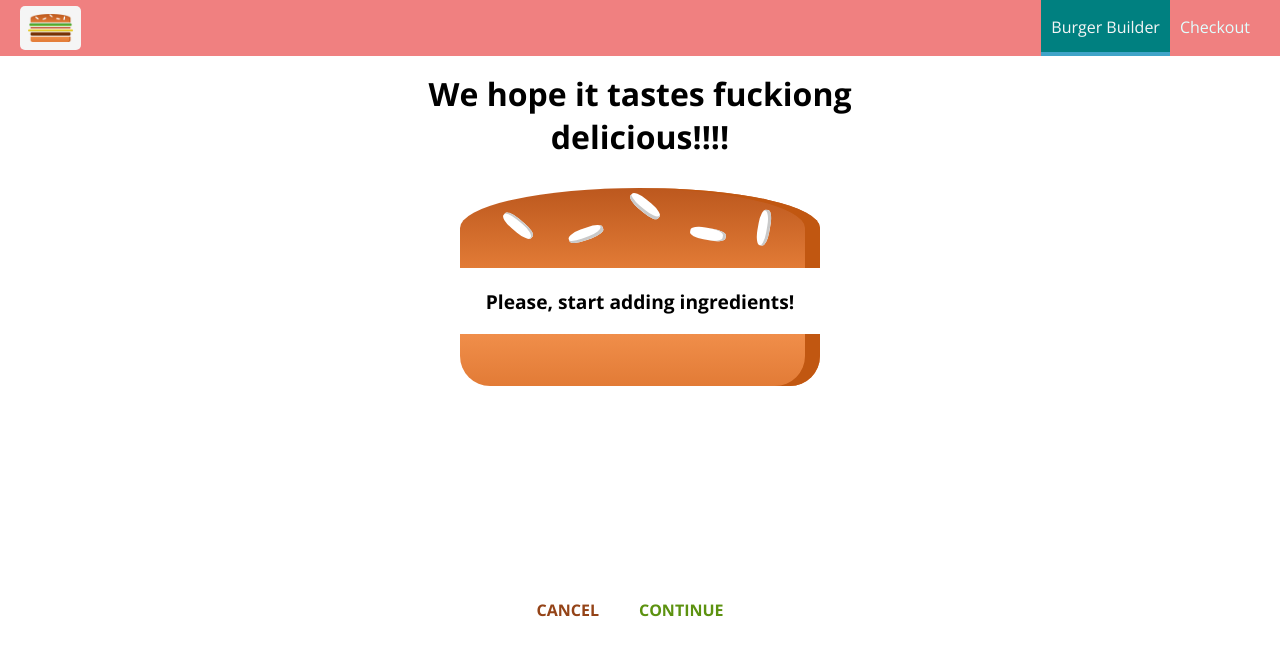
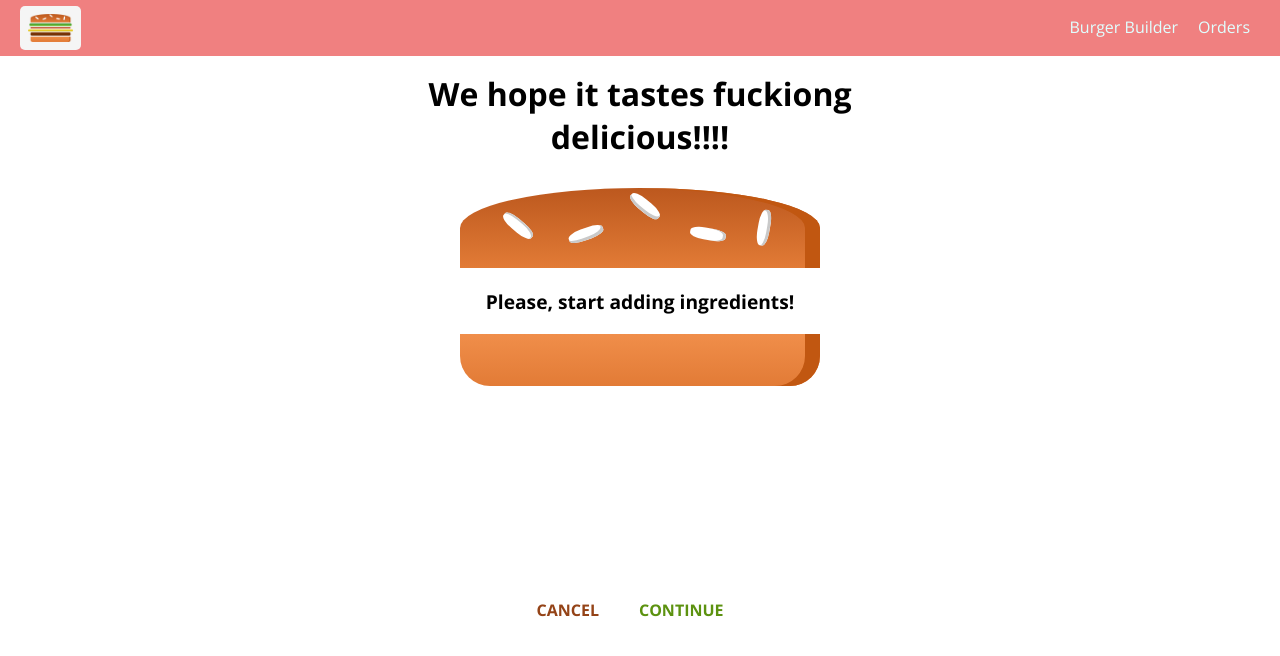
Before and after one commit to khali16/burger, a React app: page /checkout in a window 1280 px wide. Shown: the top 656 px of the page. Built offline with nearby package versions, Linux system fonts and the light colour scheme.

Commit message:
outputting the orders

```diff
--- a/src/components/Navigation/NavigationItems/NavigationItems.js
+++ b/src/components/Navigation/NavigationItems/NavigationItems.js
@@ -1,12 +1,12 @@
-import React from 'react';
-import styles from './NavigationItems.module.css';
-import NavigationItem from './NavigationItem/NavigationItem';
+import React from "react";
+import styles from "./NavigationItems.module.css";
+import NavigationItem from "./NavigationItem/NavigationItem";
 
 const navigationItems = (props) => (
-    <ul className={styles.NavigationItems}>
-        <NavigationItem link="/" active>Burger Builder</NavigationItem>
-        <NavigationItem link="/">Checkout</NavigationItem>
-    </ul>
+  <ul className={styles.NavigationItems}>
+    <NavigationItem link="/">Burger Builder</NavigationItem>
+    <NavigationItem link="/orders">Orders</NavigationItem>
+  </ul>
 );
 
 export default navigationItems;
```
